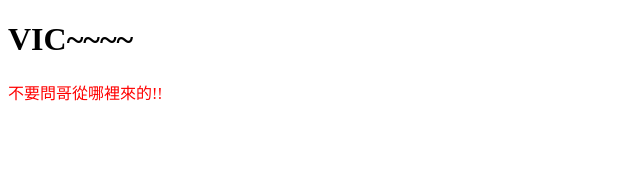
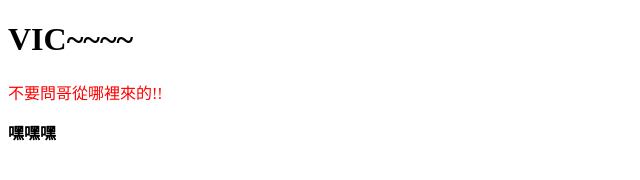
Before and after one commit to ak47v0/hbfaucet, a plain HTML site: page index.html in a window 1280 px wide. Shown: the full height of the page, 0-640 px from the left. Drawn offline with Linux system fonts and the light colour scheme.

Commit message:
main modify index

```diff
--- a/index.html
+++ b/index.html
@@ -9,5 +9,6 @@
 <body>
    <h1>VIC~~~~</h1>
    <p style="color:#f00">不要問哥從哪裡來的!!</p>
+   <b>嘿嘿嘿</b>
 </body>
 </html>
```
